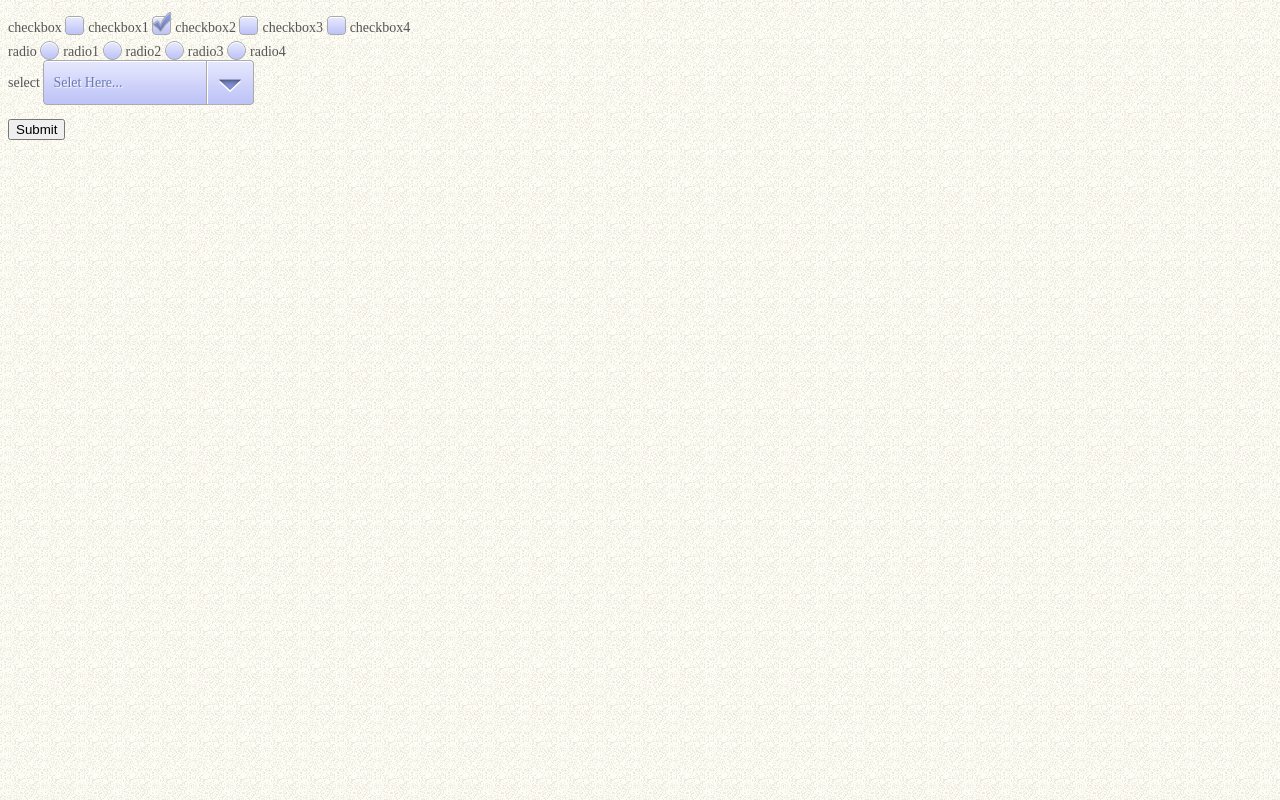
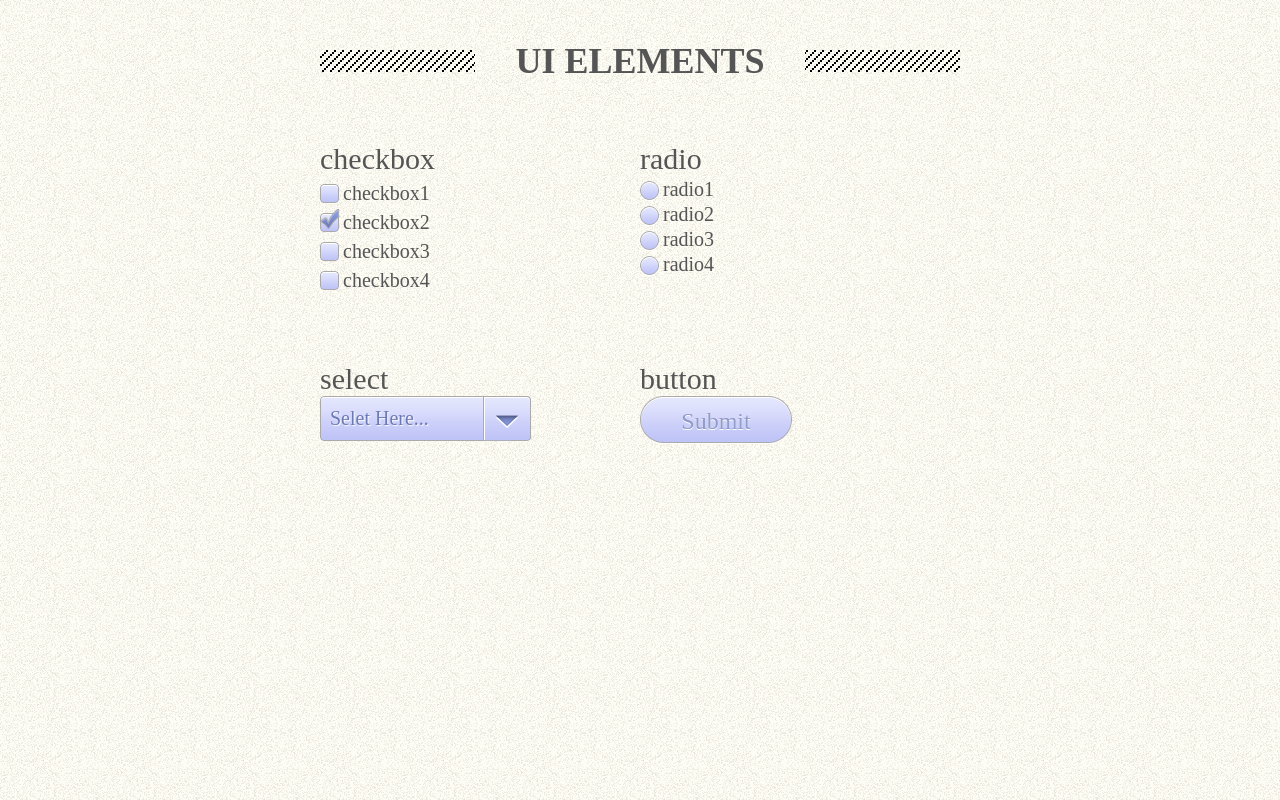
Before and after one commit to 5509/ui.elements, a plain HTML site: page index.html in a window 1280 px wide. Drawn offline with nearby package versions, Linux system fonts and the light colour scheme; a web font is replaced by a local one.

```diff
--- a/index.html
+++ b/index.html
@@ -4,13 +4,6 @@
 	<title>ui.elements</title>
 	<script src="https://ajax.googleapis.com/ajax/libs/jquery/1.6.4/jquery.min.js"></script>
 	<link href="ui.elements/ui.elements.css" rel="stylesheet">
-	<style>
-		body {
-			color: #555;
-			background: url(images/bg.png) repeat;
-			font-size: 14px;
-		}
-	</style>
 	<script src="ui.elements/ui.elements.js"></script>
 	<script>
 		jQuery(function($) {
@@ -29,6 +22,8 @@
 	</script>
 </head>
 <body>
+<article id="container">
+<h1><span>UI ELEMENTS</span></h1>
 	<form method="get" action="">
 		<div class="set">
 			<span class="label">checkbox</span>
@@ -49,7 +44,7 @@
 			</span>
 		</div>
 		<div class="set">
-			<label for="select">select</label>
+			<label for="select" class="label">select</label>
 			<span class="select elm-set">
 				<select id="select" name="select">
 					<option value="">Selet Here...</option>
@@ -60,10 +55,14 @@
 			</span>
 		</div>
 
+		<div class="set">
+		<span class="label">button</span>
 		<p class="button">
 			<input type="submit" value="Submit">
 		</p>
+		</div>
 	</form>
 
+</article>
 </body>
 </html>
--- a/ui.elements/ui.elements.css
+++ b/ui.elements/ui.elements.css
@@ -1,3 +1,82 @@
+@charset "UTF-8";
+/****************************************
+
+          Web Font
+
+          Tenderness
+          © dot colon
+          http://www.dotcolon.net
+
+*****************************************/
+
+@font-face {
+	font-family: 'Tenderness';
+	src: url(http://webdesignrecipes.com/wp-content/themes/WebDesignRecipes7/tenderness-webfont.eot);
+}
+@font-face {
+	font-family: 'Tenderness';
+	src: url(http://webdesignrecipes.com/wp-content/themes/WebDesignRecipes7/tenderness-webfont.ttf) format("truetype");
+}
+
+
+/* Layout */
+body{
+	font-family: "Tenderness";
+	color: #555;
+	background:url(images/bg.gif) repeat !important;
+	font-size: 20px !important;
+}
+
+	#container{
+		width:640px;
+		margin: 0 auto;
+	}
+
+	/* コンテンツごとにフロートさせました */
+	.set{
+		margin-bottom: 40px;
+		width: 320px;
+		float: left;
+		min-height: 180px;
+	}
+
+	p{ margin: 0;}
+
+
+/* 見出し */
+h1{
+	background: url(images/heading-bg.png) repeat-x 0 50%;
+	text-align: center;
+	margin: 40px 0 60px;
+	font-size: 36px;
+}
+	h1 span{
+		background: url(images/bg.gif) repeat;
+		padding: 20px 40px;
+	}
+
+
+	.label{ /* 見出しっぽいところ */
+		display: block;
+		font-size: 30px;
+	}
+
+	label{
+		display: block;
+	}
+
+/* リンク */
+
+a{
+	color: #909bc7;
+	cursor: pointer;
+}
+	a:hover,a:active{
+		color: #120eae;
+	}
+
+/* ここから UI */
+
 label.UIElm-check-label,
 label.UIElm-radio-label {
 	cursor: pointer;
@@ -95,3 +174,123 @@ label.UIElm-radio-label {
 			.UIElm-select-option li a.current {
 				background: #eee;
 			}
+
+
+/* ここから追加した部分です */
+/* button */
+
+.button input[type="submit"]{
+	border:0 none;
+	display: block;
+	width: 152px;
+	height:48px;
+	background: url(images/button-bg.png) no-repeat 0 0;
+	cursor: pointer;
+	color: #909bc7;
+	font-family: 'Tenderness';
+	font-size: 24px;
+	line-height: 49px;
+	text-shadow: 0 1px 0  #fff;
+}
+	.button input[type="submit"]:hover{
+		background-position: 0 -48px;
+		color: #120eae;
+	}
+
+	.button input[type="submit"]:active{
+		background-position: 0 100%;
+		color: #120eae;
+	}
+
+/* Tab */
+#tab-box{
+	width: 279px;
+	height: 303px;
+	background: url(images/tab-box-bg.png) no-repeat 0 0;
+}
+
+	#tab-box .tab{ /* ul */
+		width: 265px;
+		padding: 0;
+		margin: 0 auto;
+		padding-top: 5px;
+	}
+
+	#tab-box .tab li{ /* li */
+		float: left;
+		height: 29px;
+		list-style: none;
+		padding: 0;
+		margin: 0;
+		text-align: center;
+	}
+		#tab-box .tab a{ /* a */
+			display: block;
+			width: 88px;
+			height: 100%;
+			color: #909bc7;
+			text-decoration: none;
+			line-height: 29px;
+			text-shadow: 0 1px 0 #fff;
+		}
+			/* タブの背景です */
+			#tab-box .tab a.left{
+				background: url(images/tab-left.png) no-repeat 0 0;
+			}
+			#tab-box .tab a.center{
+				background: url(images/tab-center.png) no-repeat 0 0;
+				width: 89px;
+			}
+			#tab-box .tab a.right{
+				background: url(images/tab-right.png) no-repeat 0 0;
+			}
+
+
+				#tab-box .tab a.active{ /* active の時のクラス */
+					background-position: 0 100%;
+					color: #120eae;
+				}
+
+		/* タブのコンテンツ */
+		#tab-box .tab-content{
+			width:266px;
+			height: 254px;
+			overflow: hidden;
+			margin: 5px;
+		}
+			#tab-box .tab-content p{
+				margin: 20px;
+			}
+
+/* tooltip */
+/* とりあえず、balloon というクラスを作って、背景画像を指定してあります */
+.balloon{
+	width: 191px;
+	height: 59px;
+	background: url(images/tooltip.png) no-repeat 0 0;
+}
+
+
+/* clearfix */
+
+#container:after,
+#tab-box .tab:after{
+	visibility: hidden;
+	display: block;
+	font-size: 0;
+	content: " ";
+	clear: both;
+	height: 0;
+}
+
+
+#container,
+#tab-box .tab {
+	display: inline-block;
+}
+
+/* clearfix for ie7 */
+#container,
+#tab-box .tab {
+	display: block;
+}
--- a/ui.elements/ui.elements.js
+++ b/ui.elements/ui.elements.js
@@ -1,25 +1,23 @@
 /**
  * UI.Elements
  *
- * @version      0.2
+ * @version      0.3
  * @author       nori (norimania@gmail.com)
  * @copyright    5509 (http://5509.me/)
  * @license      The MIT License
  * @link         https://github.com/5509/ui.elements
  *
- * 2011-11-03 03:04
+ * 2011-12-01 15:48
  */
 (function($, window, document, undefined) {
 
 	var UIElements = function($elm, options) {
-
 		var self = this;
 
-		if ( self === window || typeof self === 'function' ) {
+		if ( !(this instanceof UIElements) ) {
 			return new UIElements($elm, options);
 		}
 
-		self.namespace = 'UIElements';
 		// this is also prefix
 		self.$elm = $elm;
 		self._init(options);
@@ -35,13 +33,17 @@
 				});
 			});
 		},
+
 		_create: function(type, name) {
-			console.log('UI created as ' + type);
 			var self = this,
 				_$elms = undefined;
 			type = '_' + type;
 
-			self[type].$elms = self.$elm.find('[name="' + name + '"]');
+			if ( type === '_tab' ) {
+				self[type].$elms = self.$elm.find('.' + name);
+			} else {
+				self[type].$elms = self.$elm.find('[name="' + name + '"]');
+			}
 			_$elms = self[type].$elms;
 
 			self[type].create(_$elms);
@@ -215,8 +217,8 @@
 			create: function($elm) {
 				var self = this,
 					$box = $elm.parent().addClass('UIElm-select-box'),
-					options = $elm.find('option'),
-					defaultVal = options.filter(function() {
+					$options = $elm.find('option'),
+					defaultVal = $options.filter(function() {
 						return this.selected
 					}).text();
 
@@ -230,7 +232,7 @@
 				});
 				self.$selectBox = (function() {
 					var html = [],
-						optionsLen = options.length,
+						optionsLen = $options.length,
 						i = 0;
 
 					html.push('<ul class="UIElm-select-option">');
@@ -238,11 +240,11 @@
 						html.push(
 							'<li>',
 								'<a href="#"',
-								'   data-val="' + options[i].value + '"',
+								'   data-val="' + $options[i].value + '"',
 								'   data-type="UIElm-select-option"',
-								'   class="' + (options[i].selected ? 'current' : '') + '"',
+								'   class="' + ($options[i].selected ? 'current' : '') + '"',
 								'>',
-									$(options).eq(i).text(),
+									$options.eq(i).text(),
 								'</a>',
 							'</li>'
 						);
```
Also changed, not shown: ui.elements/images/bg.gif (added), ui.elements/images/button-bg.png (added), ui.elements/images/heading-bg.png (added), ui.elements/images/tab-box-bg.png (added), ui.elements/images/tab-center.png (added), ui.elements/images/tab-left.png (added), ui.elements/images/tab-right.png (added), ui.elements/images/tooltip.png (added).
